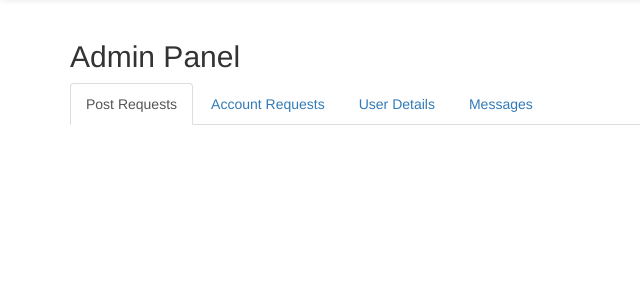
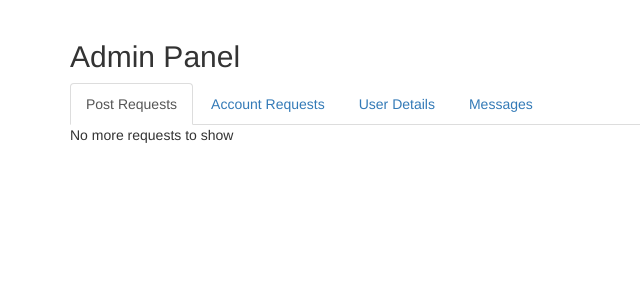
Before and after one commit to nits112/nitsblog, a PHP site: page /users/admin.php in a window 1280 px wide. Shown: the part 82-382 px from the top of the page, without its empty margins (0-640 px from the left). Run offline with PHP 8.4, Linux system fonts and the light colour scheme; a user stored in the database is signed in; data comes from the database, SQL or seed files in the repository; data that the repository does not hold is empty; some libraries are stand-ins or nearby versions.

Commit message:
admin console fixing

```diff
--- a/include/bootstrap_cdn.php
+++ b/include/bootstrap_cdn.php
@@ -4,9 +4,9 @@
 <!-- Latest compiled and minified CSS -->
 <link rel="stylesheet" href="https://maxcdn.bootstrapcdn.com/bootstrap/3.3.5/css/bootstrap.min.css">
 
-<!-- Optional theme -->
-<link rel="stylesheet" href="https://maxcdn.bootstrapcdn.com/bootstrap/3.3.5/css/bootstrap-theme.min.css">
 
 
+<script src="https://ajax.googleapis.com/ajax/libs/jquery/1.11.3/jquery.min.js"></script>
+  <script src="http://maxcdn.bootstrapcdn.com/bootstrap/3.3.5/js/bootstrap.min.js"></script>
 </head>
 </html>
--- a/users/admin.php
+++ b/users/admin.php
@@ -17,8 +17,7 @@ else {
 
 
 <body>
- <script src="https://ajax.googleapis.com/ajax/libs/jquery/1.11.3/jquery.min.js"></script>
-  <script src="http://maxcdn.bootstrapcdn.com/bootstrap/3.3.5/js/bootstrap.min.js"></script>
+
 <div class="container">
   <h2>Admin Panel</h2>
   <ul class="nav nav-tabs">
@@ -29,7 +28,7 @@ else {
   </ul>
 
   <div class="tab-content">
-    <div id="posts" class="tab-pane fade active">
+    <div id="posts" class="tab-pane fad in active">
       <p>
 				<?php
 						include("../include/post_request.php");
```
